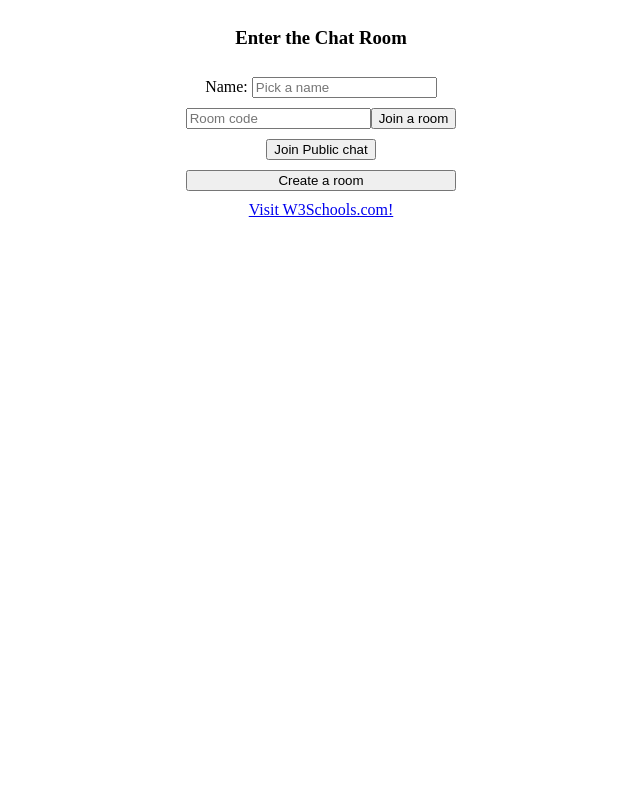
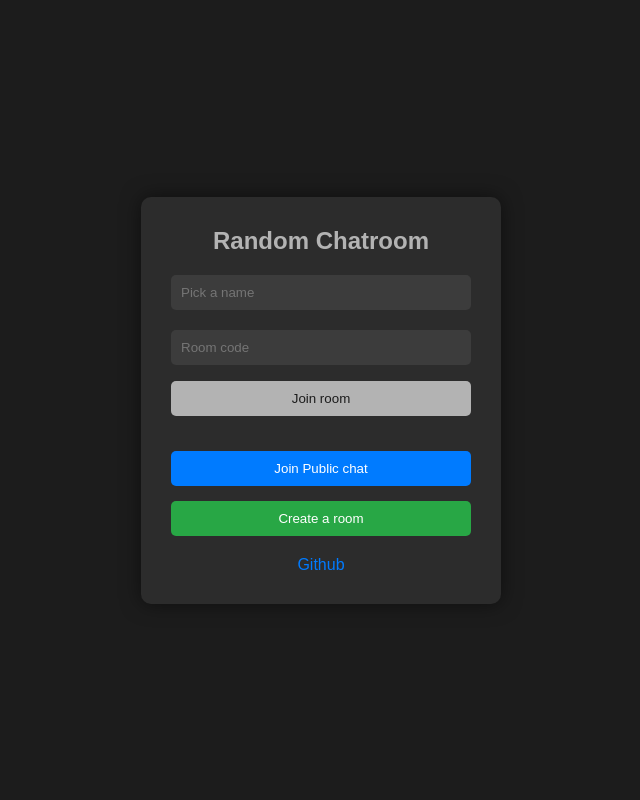
Before and after one commit to adhred/Realtime-Chat, a Flask app: page / in a window 1280 px wide. Shown: the whole page, without its empty margins (319-959 px from the left). Run offline with Flask 3, Linux system fonts and the light colour scheme; some libraries are stand-ins or nearby versions.

Commit message:
Main page design done

```diff
--- a/main.py
+++ b/main.py
@@ -36,10 +36,10 @@ def main():
     public = request.form.get("public", False)
 
     if not name:
-       return render_template("main.html", error="Please enter a name.", code=code, name=name)
+       return render_template("main.html", error="Please enter a name", code=code, name=name)
 
     if join != False and not code and not public:
-       return render_template("main.html", error="Please enter the room code.", code=code, name=name)
+       return render_template("main.html", error="Please enter the room code", code=code, name=name)
 
     room = code
 
--- a/static/css/style.css
+++ b/static/css/style.css
@@ -1,69 +1,133 @@
-.content{
-    display: flex;
-    align-items: center;
-    justify-content: center;
+/* General Reset */
+* {
+    margin: 0;
+    padding: 0;
+    box-sizing: border-box;
 }
 
-.buttons{
+body {
+    font-family: 'Arial', sans-serif;
+    background-color: #1c1c1c; /* Matte Black Background */
+    color: #fff;
+    height: 100vh;
     display: flex;
-    flex-direction: column;
+    justify-content: center;
     align-items: center;
-    justify-content: center;
-    gap: 10px;
 }
 
-.join{
+/* Container for the form */
+.container {
     display: flex;
-    flex-direction: row;
+    justify-content: center;
+    align-items: center;
     width: 100%;
 }
 
-.create-btn{
+/* Form Styling */
+form {
+    background-color: #2c2c2c; /* Slightly lighter matte black */
+    padding: 30px;
+    border-radius: 10px;
+    box-shadow: 0px 0px 20px rgba(0, 0, 0, 0.5);
+    text-align: center;
+    width: 100%;
+    max-width: 400px;
+}
+
+h3 {
+    margin-bottom: 20px;
+    font-size: 1.5rem;
+    color: #b3b3b3; /* Light gray for text */
+}
+
+.input-group {
+    margin-bottom: 20px;
+}
+
+label {
+    display: block;
+    margin-bottom: 10px;
+    font-size: 1rem;
+    color: #999;
+}
+
+input[type="text"] {
+    width: 100%;
+    padding: 10px;
+    border: none;
+    border-radius: 5px;
+    background-color: #3c3c3c;
+    color: #fff;
+    outline: none;
+    transition: background-color 0.3s ease;
+}
+
+input[type="text"]:focus {
+    background-color: #4c4c4c;
+}
+
+/* Add 1px gap between Room code and Join button */
+.join input[type="text"] {
+    margin-bottom: 1px;
+}
+
+button {
+    padding: 10px 20px;
+    margin-top: 15px;
+    border: none;
+    border-radius: 5px;
+    background-color: #007BFF;
+    color: white;
+    cursor: pointer;
+    transition: background-color 0.3s ease;
     width: 100%;
 }
 
-.message-box{
-    border-color: black;
-    border-width: 2px;
-    border-style: solid;
-    border-radius: 10px;
-    background-color: whitesmoke;
-    height: 80vh;
-    display: flex;
-    flex-direction: column;
-    width: 80vw;
-    align-items: stretch;
+button:hover {
+    background-color: #0056b3;
 }
 
-.messages{
-    overflow-y: scroll;
-    flex: 1;
-    width: 100%;
+.join-btn {
+    background-color: #b3b3b3; /* Matching button color to the above text */
+    color: #1c1c1c; /* Dark text to contrast with the light button */
 }
 
-.inputs{
-    padding: 10px;
-    display: flex;
+.join-btn:hover {
+    background-color: #9a9a9a;
 }
 
-h2 {
-    text-align: center;
+.create-btn {
+    background-color: #28a745;
 }
 
-#message{
-    flex:1;
+.create-btn:hover {
+    background-color: #218838;
 }
 
-.text{
-    display: flex;
-    flex-direction: row;
-    align-items: center;
-    justify-content: space-between;
-    padding-left: 10px;
-    padding-right: 10px;
+.link {
+    display: block;
+    margin-top: 20px;
+    color: #007BFF;
+    text-decoration: none;
 }
 
-.muted{
-    font-size: 10px;
-    color: darkgray;
+.link:hover {
+    color: #0056b3;
 }
+
+.error {
+    margin-top: 20px;
+    color: #ff4c4c;
+    list-style-type: none;
+}
+
+/* Responsive styling */
+@media (max-width: 600px) {
+    form {
+        padding: 20px;
+    }
+
+    button {
+        padding: 10px;
+    }
+}
--- a/templates/main.html
+++ b/templates/main.html
@@ -1,25 +1,23 @@
 {% extends 'base.html' %}
 {% block content %}
+<div class="container">
     <form method="post" class="buttons">
-<h3>Enter the Chat Room</h3>
-<div>
-    <label>Name: </label>
-    <input type="text" placeholder ="Pick a name" name="name" value="{{name}}"/>
+        <h3>Random Chatroom</h3>
+        <div class="input-group">
+            <input type="text" placeholder="Pick a name" name="name" value="{{name}}"/>
         </div>
-<div class="join">
-    <input type="text" placeholder ="Room code" name="code" value="{{code}}"/>
-    <button type="submit" name="join">Join a room</button>
+        <div class="input-group join">
+            <input type="text" placeholder="Room code" name="code" value="{{code}}"/>
+            <button type="submit" name="join" class="join-btn">Join room</button>
         </div>
-
-<button type="submit" name="public" value="true">Join Public chat</button>
-
-<button type= "submit" name="create" class="create-btn">Create a room</button>
-
-<a href="https://www.w3schools.com/">Visit W3Schools.com!</a>
+        <button type="submit" name="public" value="true" class="btn">Join Public chat</button>
+        <button type="submit" name="create" class="btn create-btn">Create a room</button>
+        <a href="https://github.com/adhred" class="link">Github</a>
         {% if error %}
-<ul>
+        <ul class="error">
             <li>{{error}}</li>
         </ul>
         {% endif %}
     </form>
+</div>
 {% endblock %}
```
Lines whose indentation alone changed are shown as unchanged.
